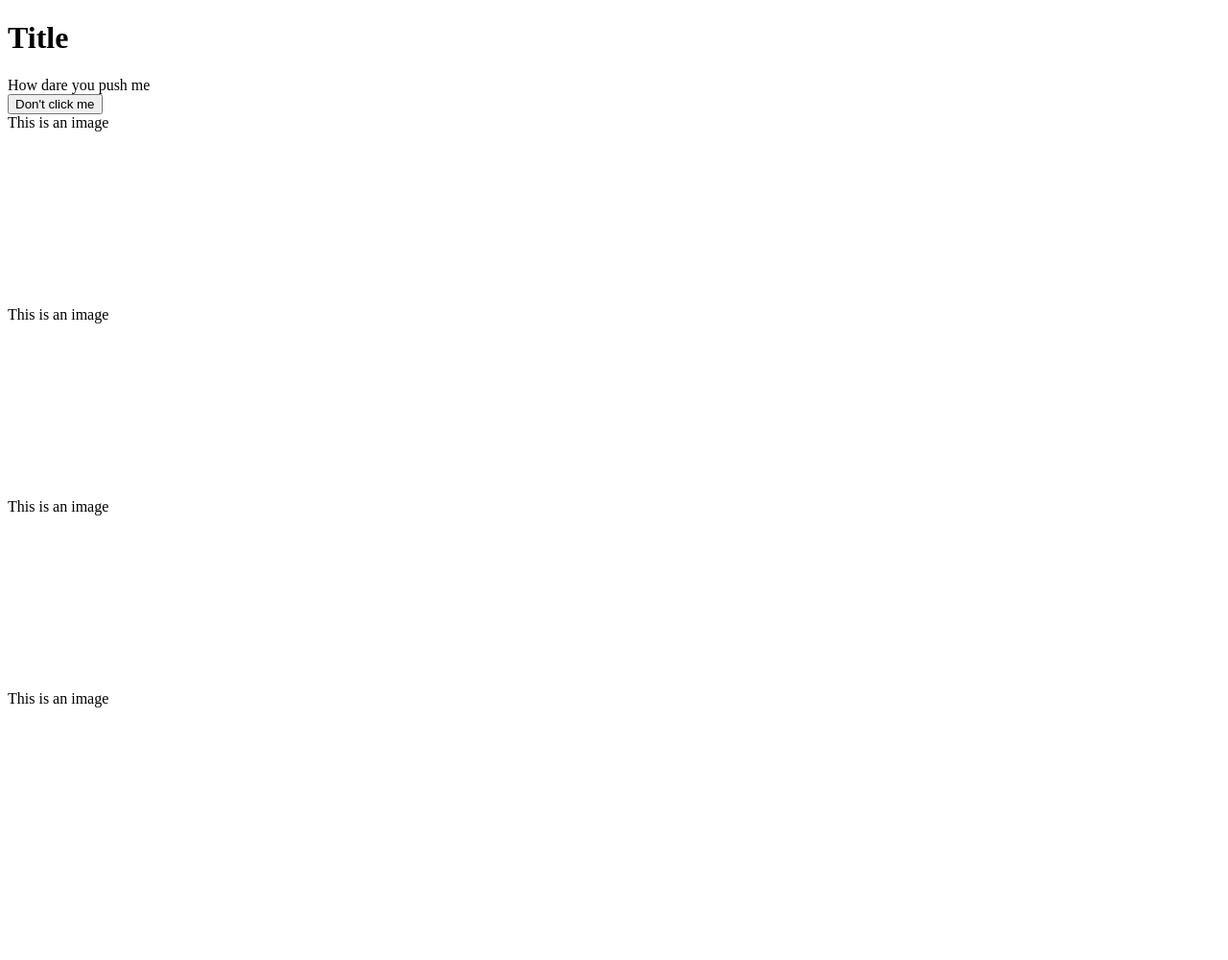
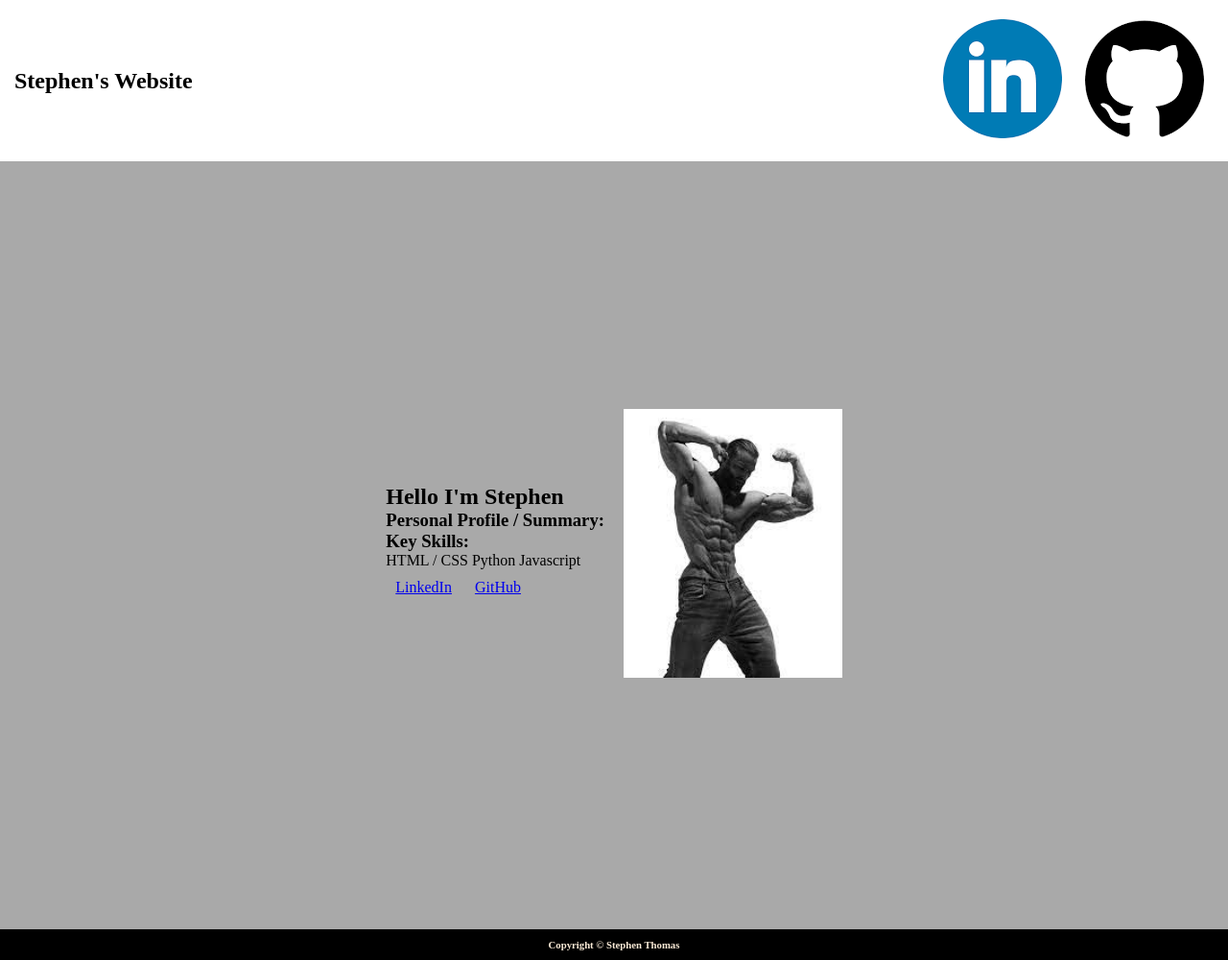
Before and after one commit to Stephen-T-2023/website, a plain HTML site: page index.html in a window 1280 px wide. Shown: the whole page at 96% size. Before the commit the page ends 927 px from the top, so only its background shows below. Drawn offline with nearby package versions, Linux system fonts and the light colour scheme.

Commit message:
Add files via upload

```diff
--- a/index 2.css
+++ b/index 2.css
@@ -12,8 +12,8 @@ body{
 }
 
 nav{
-    background-color: blue;
-    color: antiquewhite;
+    background-color: white;
+    color: black;
     display: flex;
     align-items: center;
     padding: 10px 15px;
@@ -40,6 +40,8 @@ main{
 
     display: flex;
     align-items: center;
+
+    background-color: darkgray;
 }
 
 .content{
--- a/index.html
+++ b/index.html
@@ -4,21 +4,37 @@
     <meta charset="UTF-8">
     <meta name="viewport" content="width=device-width, initial-scale=1.0">
     <title>Document</title>
-    <link rel="stylesheet" href="style4.css">
+    <link rel="stylesheet" href="index 2.css">
 </head>
 <body>
-    <h1 id="title">Title</h1>
+    <nav>
+        <h1>Stephen's Website</h1>
+        <ul>
+            <li><a href="https://www.linkedin.com/in/stephen-t-131039286/"><img src="linkedin logo.png" alt="LinkedIn"></a></li>
+            <li><a href="https://github.com/Stephen-T-2023"><img src="github logo.png" alt="GitHub"></a></li>
+        </ul>
+    </nav>
+    <main>
+        <div class="content">
+            <div class="grid">
+                <div class="hero">
+                    <h2>Hello I'm Stephen</h2>
+                    <h3>Personal Profile / Summary:</h3>
+                    <p></p>
+                    <h3>Key Skills:</h3>
+                    <p>HTML / CSS       Python       Javascript</p>
+                    <li><a href="https://www.linkedin.com/in/stephen-t-131039286/">LinkedIn</a></li>
+                    <li><a href="https://github.com/Stephen-T-2023">GitHub</a></li>
+                </div>
+                <div class="image">
+                    <img src="giga chad.jfif" alt="">
+                </div>
+            </div>
+        </div>
+    </main>
 
-    <div id="message" style="left: 400px;">How dare you push me</div>
-
-    <button class="button">Don't click me</button>
-
-    <div class="image" style="width: 300px; height: 200px; border-color: black;">This is an image</div>
-    <div class="image" style="width: 300px; height: 200px; border-color: black;">This is an image</div>
-    <div class="image" style="width: 300px; height: 200px; border-color: black;">This is an image</div>
-    <div class="image" style="width: 300px; height: 200px; border-color: black;">This is an image</div>
-
-    <script src="https://code.jquery.com/jquery-3.7.1.js" integrity="sha256-eKhayi8LEQwp4NKxN+CfCh+3qOVUtJn3QNZ0TciWLP4=" crossorigin="anonymous"></script>
-    <script src="index.js"></script>
+    <footer>
+        <h6>Copyright &copy; Stephen Thomas</h6>
+    </footer>
 </body>
 </html>
```
